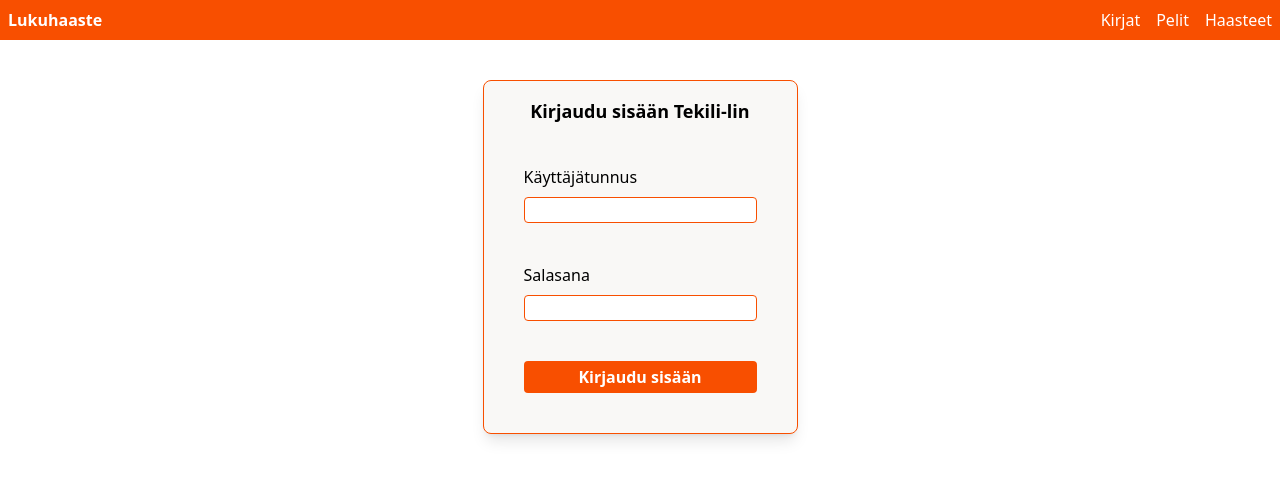
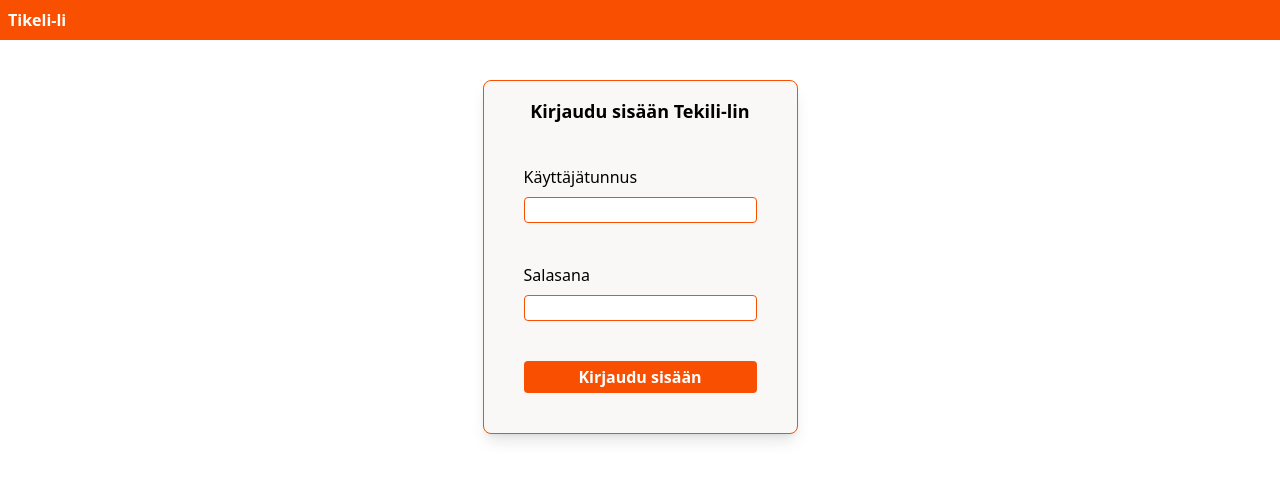
Before and after one commit to Exaltead/helmet-tool, a Vue app in the folder frontend/: page /login in a window 1280 px wide. Shown: the top 480 px of the page. Built offline with nearby package versions, Linux system fonts and the light colour scheme.

Commit message:
feat: added logout functionality

```diff
--- a/frontend/src/components/NavBar.vue
+++ b/frontend/src/components/NavBar.vue
@@ -1,6 +1,8 @@
 <script lang="ts" setup>
 import { computed, ref } from 'vue';
 import IconMenu from './icons/IconMenu.vue';
+import { useRouter } from 'vue-router';
+import { clearTokens } from '@/modules/auth-store';
 
 const links = ref([
   "Kirjat", "Pelit", "Haasteet"
@@ -16,11 +18,22 @@ function toggleNavOpen() {
   navOpen.value = !navOpen.value
 }
 
+const router = useRouter()
+
+const showNavLinks = computed(() => {
+  return router.currentRoute.value.name !== "login"
+})
+
+function doLogout(){
+  clearTokens()
+  navOpen.value = false
+  router.push({ name: "login" })
+}
 
 </script>
 
 <template>
-  <div class=" md:flex bg-brand-primary p-2 md:flex justify-between">
+  <div v-if="showNavLinks" class="md:flex bg-brand-primary p-2 md:flex justify-between">
     <div class=" flex flex-row gap-6">
       <button @click="toggleNavOpen" class="cursor-pointer md:hidden">
         <IconMenu class="w-6 text-white" />
@@ -30,10 +43,21 @@ function toggleNavOpen() {
 
 
     <div class="left-0 md:static absolute md:w-auto bg-brand-primary w-full" :class="navClassName">
-      <ul class="md:flex md:items-center md:gap-4 ">
-        <li class="text-white" v-for="link in links" :key="link"> {{ link }}</li>
-      </ul>
+      <div class="md:flex md:flex-row p-4 md:py-0">
+        <ul class="md:flex md:items-center gap-4 ">
+          <li class="text-white" v-for="link in links" :key="link"> {{ link }}</li>
+        </ul>
+
+
+        <div class="mt-10 md:mt-0 md:pl-4 text-white border w-fit p-2 rounded-lg">
+          <button :onClick="doLogout" class="cursor-pointer">Kirjaudu ulos</button>
+        </div>
+      </div>
+
     </div>
 
   </div>
+  <div v-else class="bg-brand-primary p-2">
+    <h1 class="font-bold text-white">Tikeli-li</h1>
+  </div>
 </template>
--- /dev/null
+++ b/frontend/src/components/icons/IconProfile.vue
@@ -0,0 +1,7 @@
+<template>
+  <svg xmlns="http://www.w3.org/2000/svg" viewBox="0 0 24 24">
+    <title>account-outline</title>
+    <path
+      d="M12,4A4,4 0 0,1 16,8A4,4 0 0,1 12,12A4,4 0 0,1 8,8A4,4 0 0,1 12,4M12,6A2,2 0 0,0 10,8A2,2 0 0,0 12,10A2,2 0 0,0 14,8A2,2 0 0,0 12,6M12,13C14.67,13 20,14.33 20,17V20H4V17C4,14.33 9.33,13 12,13M12,14.9C9.03,14.9 5.9,16.36 5.9,17V18.1H18.1V17C18.1,16.36 14.97,14.9 12,14.9Z" />
+  </svg>
+</template>
```
